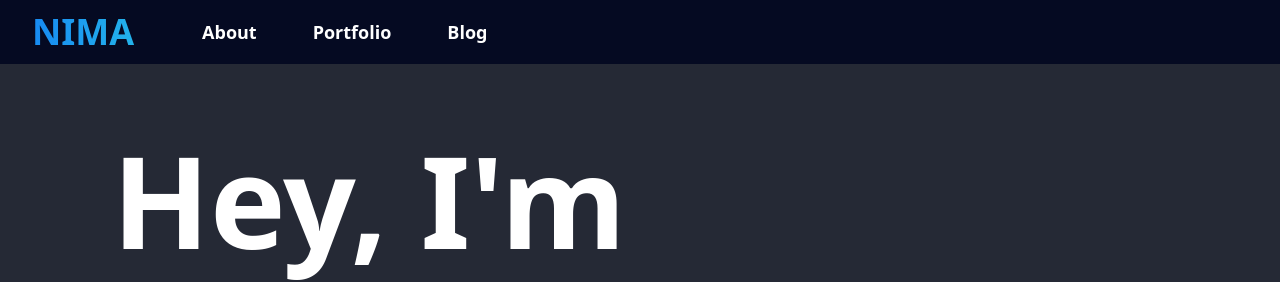
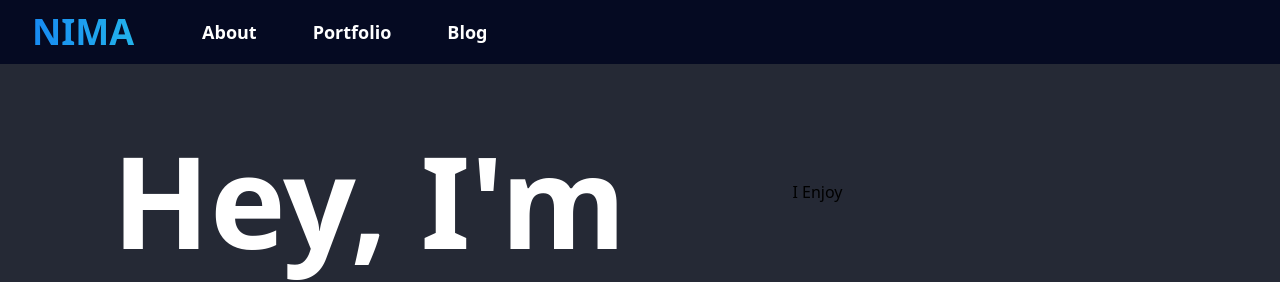
Before and after one commit to npjd/personal-site, a Next.js app: page / in a window 1280 px wide. Shown: the top 282 px of the page. Built offline with nearby package versions, Linux system fonts and the light colour scheme.

Commit message:
hm later

```diff
--- a/pages/index.js
+++ b/pages/index.js
@@ -17,8 +17,10 @@ export default function Home() {
               NIMA
             </span>
           </h1>
+          <h2>I Enjoy</h2>
         </div>
       </div>
+
     </div>
   );
 }
```
